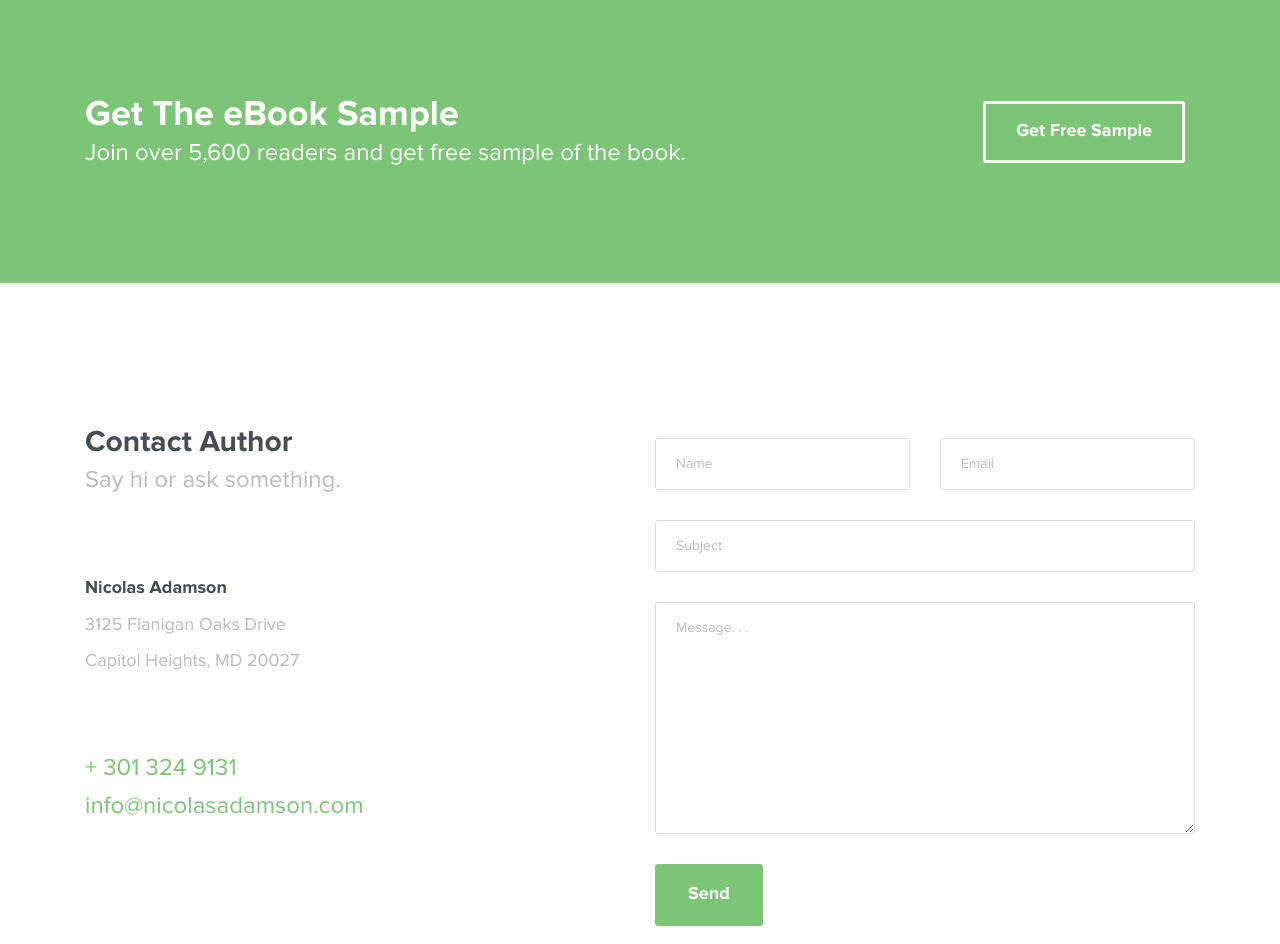
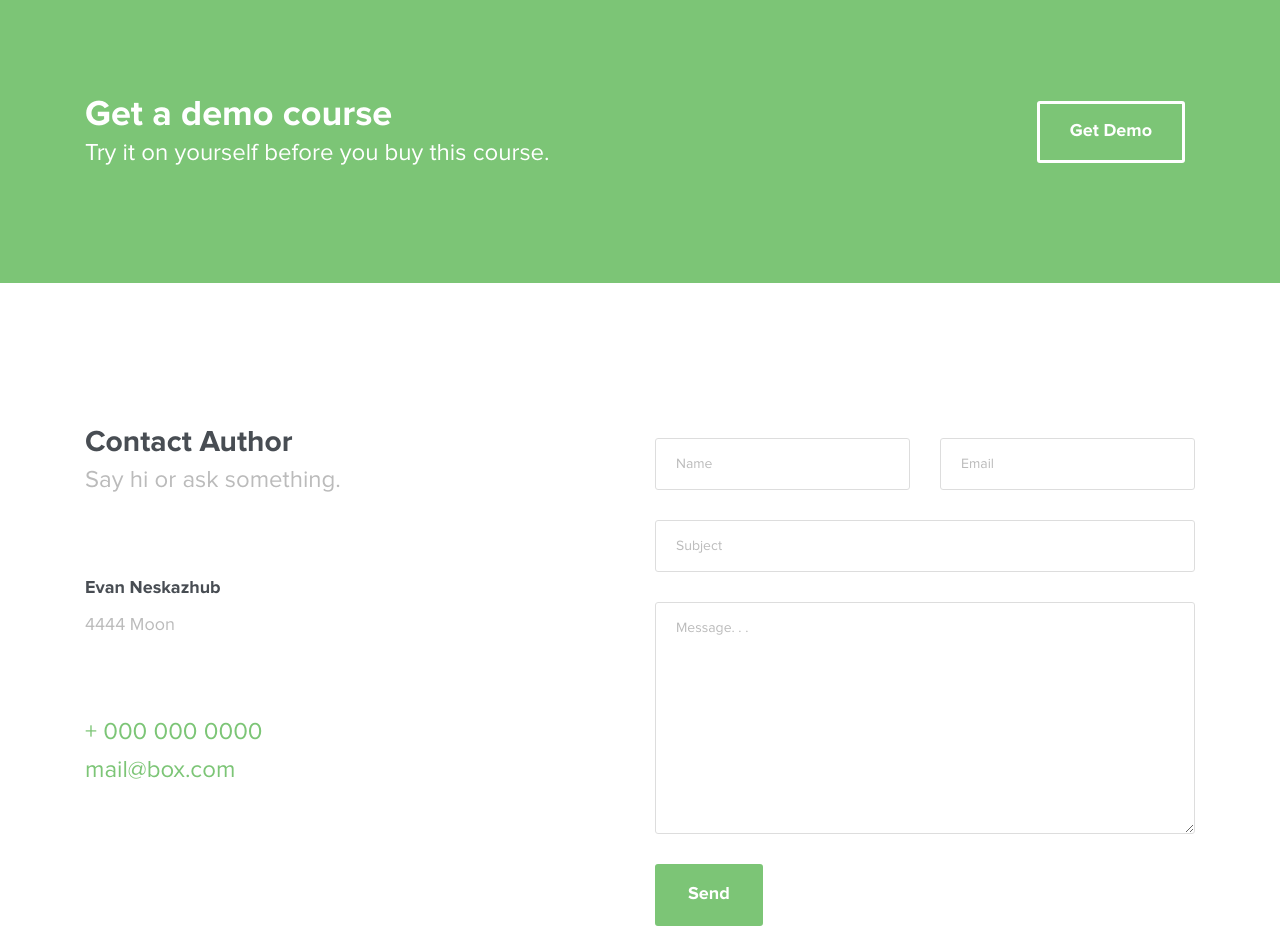
Before and after one commit to NESKAZHUB/LandingHTML.github.io, a plain HTML site: page index.html in a window 1280 px wide. Shown: the part 4020-4964 px from the top of the page. Drawn offline with Linux system fonts and the light colour scheme.

Commit message:
Update 1.1

```diff
--- a/index.html
+++ b/index.html
@@ -276,11 +276,11 @@
 	<div class="container">
 		<div class="row">
 			<div class="col-md-8 text-left text-center-mobile wow animated fadeInUp">
-				<h2 class="heading white top-fit">Get The eBook Sample</h2>
-				<h4 class="subheading white no-margin">Join over 5,600 readers and get free sample of the book.</h4>
+				<h2 class="heading white top-fit">Get a demo course</h2>
+				<h4 class="subheading white no-margin">Try it on yourself before you buy this course.</h4>
 			</div>
 			<div class="col-md-4 text-right wow animated fadeInUp text-center-mobile">
-				<a href="#" class="btn btn-white sample-button">Get Free Sample</a>
+				<a href="#" class="btn btn-white sample-button">Get Demo</a>
 			</div>
 		</div>
 	</div>
@@ -311,13 +311,13 @@
 				<h3 class="heading no-margin wow animated fadeInUp">Contact Author</h3>
 				<h4 class="subheading muted no-margin wow animated fadeInUp">Say hi or ask something.</h4>
 				<div class="details">
-					<h6 class="heading no-margin">Nicolas Adamson</h6>
-					<p class="small muted wow animated fadeInUp no-margin">3125 Flanigan Oaks Drive <br>
-					Capitol Heights, MD 20027</p>
+					<h6 class="heading no-margin">Evan Neskazhub</h6>
+					<p class="small muted wow animated fadeInUp no-margin">4444 Moon <br>
+					</p>
 				</div>
 				<div class="details">
-					<h4 class="subheading accent no-margin wow animated fadeInUp">+ 301 324 9131 <br>
-					info@nicolasadamson.com</h4>
+					<h4 class="subheading accent no-margin wow animated fadeInUp">+ 000 000 0000 <br>
+					mail@box.com</h4>
 				</div>
 			</div>
 			<form action="php/newMail.php" method="post" class="mail-form">
@@ -355,7 +355,7 @@
 	<div class="container">
 		<div class="row">
 			<div class="col-sm-6 text-left text-center-mobile">
-				<p class="copyright small muted">Copyright © 2015 Bukku Template - All rights reserved!</p>
+				<p class="copyright small muted">Copyright © 2019 Neskazhub - All rights reserved!</p>
 			</div>
 			<div class="col-sm-6 text-right text-center-mobile">
 				<div class="social">
```
